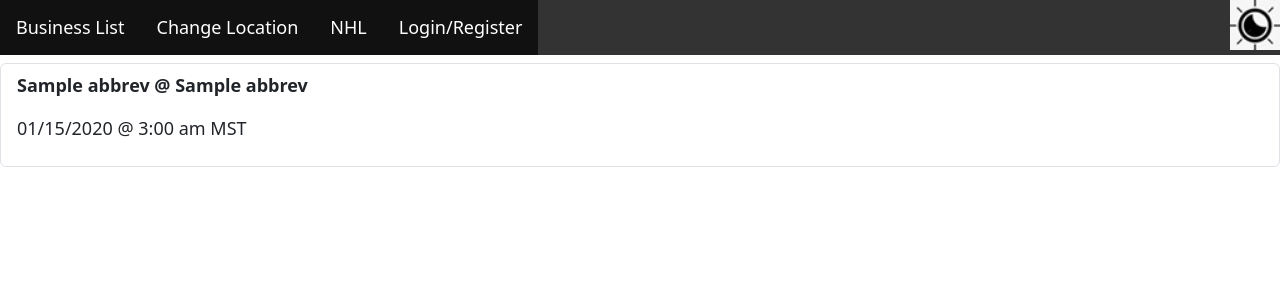
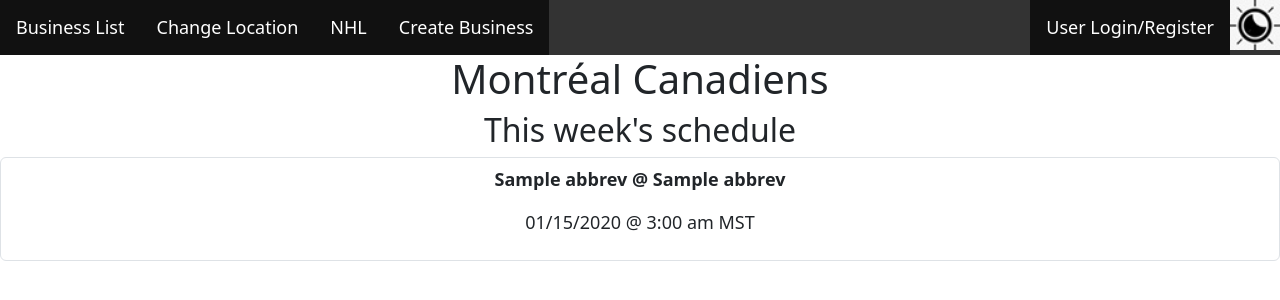
Before and after one commit to jbraitsch/gameplan, a Django app: page /nhl/1 in a window 1280 px wide. Shown: the part 198-498 px from the top of the page. Run offline with Django 4.2, Linux system fonts and the light colour scheme; tables that the repository leaves empty hold one stand-in row (values such as "Sample post"); a database or web service that is not in the repository returns one stand-in record (values such as "Sample title"); data that the repository does not hold is empty; some libraries are stand-ins or nearby versions.

Commit message:
user login/logout; auth to create business

```diff
--- a/gp_app/models.py
+++ b/gp_app/models.py
@@ -1,48 +1,13 @@
 from django.db import models
 from django.urls import reverse
 from django import forms
-from django.contrib.auth.models import AbstractBaseUser
+from django.contrib.auth.models import User
 import requests
 
 CITIES = (
     ('Colorado Springs', 'Colorado Springs'),
     ('Denver', 'Denver'),
     ('Fort Collins', 'Fort Collins'))
-'''
-class City(models.Model):
-    CITIES = (
-    ('Colorado Springs', 'Colorado Springs'),
-    ('Denver', 'Denver'),
-    ('Fort Collins', 'Fort Collins'))
-    name = models.CharField(choices=CITIES, max_length=50)
-
-    def __str__(self):
-        return self.name
-
-    def get_absolute_url(self):
-        return reverse("index-city", args=[str(self.__str__)])
-
-'''
-
-
-class Business(models.Model):
-    ACTIVE = ((True,'True'), (False,'False'))
-    name = models.CharField("Name", max_length=200)
-    email = models.CharField("Email", max_length=200)
-    #city = models.ForeignKey(City, on_delete=models.CASCADE, default=None)
-    city = models.CharField("Location", choices=CITIES, max_length=200)
-    address = models.CharField("Address", max_length=200)
-    phone_number = models.CharField("Phone", max_length=10)
-    is_open = models.BooleanField("Open", default=True, blank=True)
-    about = models.TextField(blank=True)
-    #password = models.CharField("", max_length=50)
-
-    def __str__(self):
-        return self.name
-
-    def get_absolute_url(self):
-        return reverse('business-detail', args=[str(self.id)])
-
 
 class NHLTeam(models.Model):
     TEAMS = (('Montréal Canadiens', 'Montréal Canadiens'), ('Toronto Maple Leafs', 'Toronto Maple Leafs'),
@@ -117,11 +82,31 @@
             games.append(game)
         return games
 
+class Business(models.Model):
+    ACTIVE = ((True,'True'), (False,'False'))
+    name = models.CharField("Name", max_length=200)
+    email = models.CharField("Email", max_length=200)
+    city = models.CharField("Location", choices=CITIES, max_length=200)
+    address = models.CharField("Address", max_length=200)
+    phone_number = models.CharField("Phone", max_length=10)
+    is_open = models.BooleanField("Open", default=True, blank=True)
+    about = models.TextField(blank=True)
+    user = models.OneToOneField(User, null=True, on_delete=models.CASCADE, unique=True)
 
+    def __str__(self):
+        return self.name
+
+    def get_absolute_url(self):
+        return reverse('business-detail', args=[str(self.id)])
+
+'''
 class User(AbstractBaseUser):
     username = models.CharField("Username", max_length=50)
     USERNAME_FIELD = "username"
     password = models.CharField("Password", max_length=200, default=None)
     email = models.CharField("Email", max_length=50)
-    fav_team = models.ForeignKey(NHLTeam, on_delete=models.SET_DEFAULT, default = None, blank=True)
-    fav_biz = models.ForeignKey(Business, on_delete=models.SET_DEFAULT, default = None, blank=True)
+    team = models.ForeignKey(NHLTeam, verbose_name=("Favorite Team"), on_delete=models.SET_DEFAULT, default = None, blank=True)
+    is_biz = models.BooleanField("Business", default=False, blank=True)
+    business = models.ForeignKey(Business, verbose_name=("Favorite Business"), on_delete=models.SET_DEFAULT, default = None, blank=True)
+    city = city = models.CharField("Location", choices=CITIES, default=None, max_length=200)
+'''
--- a/gp_app/templates/gp_app/base_template.html
+++ b/gp_app/templates/gp_app/base_template.html
@@ -34,8 +34,12 @@
         top: 0;
       }
 
-      .li {
+      .li_l {
         float: left;
+      }
+
+      .li_r{
+        float: right;
       }
 
       .li_a {
@@ -68,6 +72,10 @@
       .font_size{
         font-size: large;
       }
+
+      .center {
+        text-align:center;
+      }
 </style>
 {% load bootstrap5 %}
 {% bootstrap_css %}
@@ -89,11 +97,17 @@
 </div>
 
 <ul class="ul font_size">
-    <li><a class="li li_a li_a_hover" href="{% url 'business' %}" >Business List</a></li>
-    <li><a class="li li_a li_a_hover" href="{% url 'index' %}">Change Location</a></li>
-    <li><a class="li li_a li_a_hover" href="{% url 'nhl_teams_list' %}">NHL</a></li>
-    <li><a class="li li_a li_a_hover" href="{% url 'login'%}">Login/Register</a></li>
-    <img onclick="dark()" class="access" alt="Dark Mode" src="{% static 'images/dark.jpg' %}"></button></li>
+    <li><a class="li_l li_a li_a_hover" href="{% url 'business' %}" >Business List</a></li>
+    <li><a class="li_l li_a li_a_hover" href="{% url 'index' %}">Change Location</a></li>
+    <li><a class="li_l li_a li_a_hover" href="{% url 'nhl_teams_list' %}">NHL</a></li>
+    <li><a class="li_l li_a li_a_hover" href="{% url 'create_business'%}">Create Business</a></li>
+    <li><img onclick="dark()" class="access" alt="Dark Mode" src="{% static 'images/dark.jpg' %}"></button></li>
+    {% if request.user.is_authenticated %}
+        <a class="li_r li_a li_a_hover" href="{% url 'logout' %}">Logout</a>
+        <li><a class="li_r li_a li_a_hover" href="{%url 'index'%}">{{user.username}}</a></li>
+     {% else %}
+        <a class="li_r li_a li_a_hover" href="{% url 'login'%}">User Login/Register</a>
+     {% endif %}
 </ul>
 
 
--- a/gp_app/templates/gp_app/nhl_team_detail.html
+++ b/gp_app/templates/gp_app/nhl_team_detail.html
@@ -3,15 +3,18 @@
 
 {%block content%}
 
-<h1>{{team.name}}</h1>
-<div class="list font_size">
-    <ul class="list-group">
+<div class="center">
+    <h1>{{team.name}}</h1>
+    <h2>This week's schedule</h2>
+    <div class="list font_size">
+        <ul class="list-group">
         {% for game in schedule %}
         <li class="list-group-item" data-bs-theme="dark">
         <p><strong>{{ game.away }} @ {{game.home}}</strong></p>
         <p>{{game.month}}/{{game.day}}/{{game.year}} @ {{game.hour}}:{{game.minute}} {{game.time_of_day}} MST</p>
         </li>
         {% endfor %}
-    </ul>
+        </ul>
+    </div>
 </div>
 {% endblock %}
--- a/gp_app/views.py
+++ b/gp_app/views.py
@@ -5,6 +5,9 @@
 from .forms import BusinessForm, CreateUserForm
 from django.contrib.auth.models import Group, User
 from django.contrib import messages
+from django.contrib.auth.decorators import login_required
+from .decorators import allowed_users
+from django.contrib.auth.mixins import LoginRequiredMixin
 
 # Create your views here.
 def indexCity(request, city):
@@ -22,7 +25,7 @@
 class BusinessListView(generic.ListView):
     model = Business
 
-class BusinessDetailView(generic.DetailView):
+class BusinessDetailView(LoginRequiredMixin, generic.DetailView):
     model = Business
 
 def deleteBusiness(request, business_id):
@@ -34,6 +37,8 @@
         business.delete()
         return redirect('index_city', business.city)
 
+@login_required(login_url='login')
+@allowed_users(allowed_roles=['business_role'])
 def createBusiness(request):
     form = BusinessForm()
     #business = Business.objects.get(pk=business_id)
@@ -83,7 +88,7 @@
     team = NHLTeam.objects.get(id=team_id)
     abbrev = team.get_team_abbrev()
     schedule = team.get_week_schedule(abbrev)
-    return render(request, 'gp_app/nhl_team_detail.html', {"schedule":schedule})
+    return render(request, 'gp_app/nhl_team_detail.html', {"schedule":schedule, "team":team})
 
 def registerPage(request):
     form = CreateUserForm()
```
Also changed, not shown: gp_app/decorators.py (added, +17 -0 lines), gp_app/templates/gp_app/index.html (+7 -1 lines), gp_app/migrations/0015_business_home_alter_user_fav_biz_alter_user_fav_team.py (added), gp_app/migrations/0016_remove_business_home.py (added), gp_app/migrations/0017_rename_fav_biz_user_business_and_more.py (added), gp_app/migrations/0018_delete_user.py (added), gp_app/migrations/0019_business_user.py (added).
